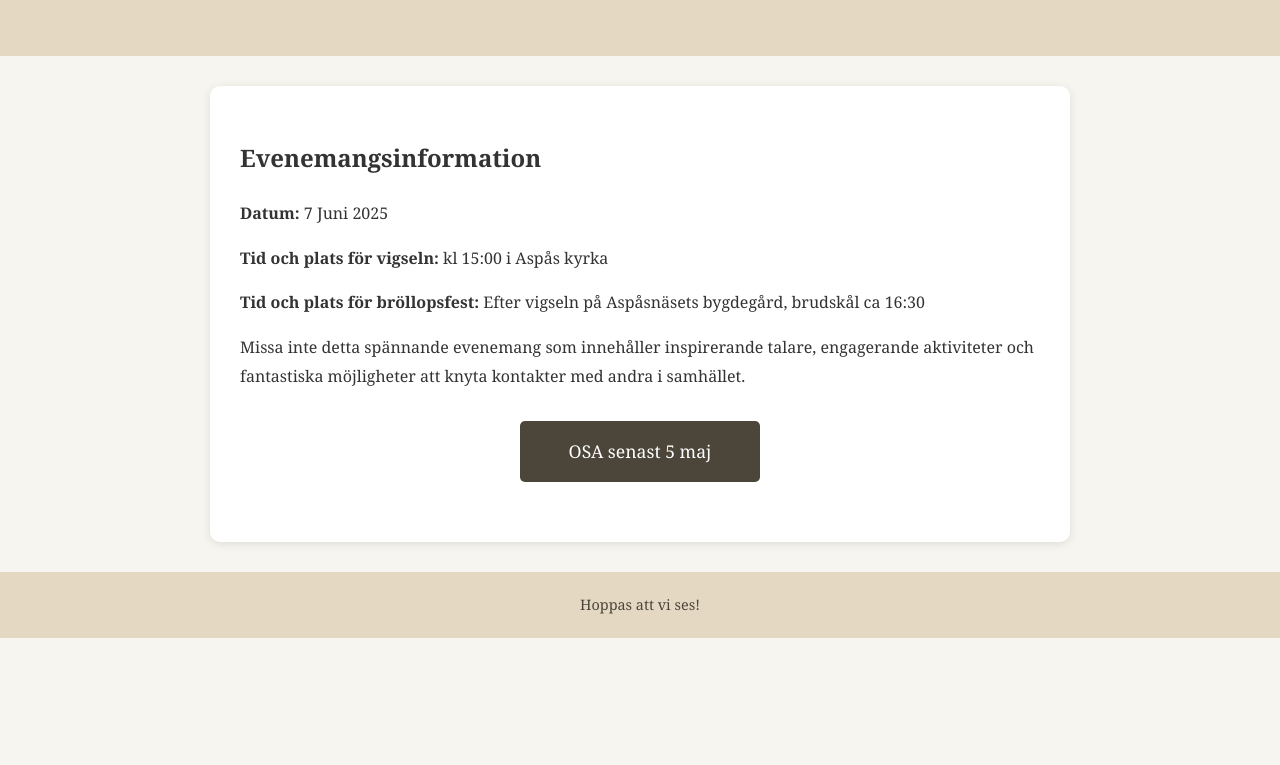
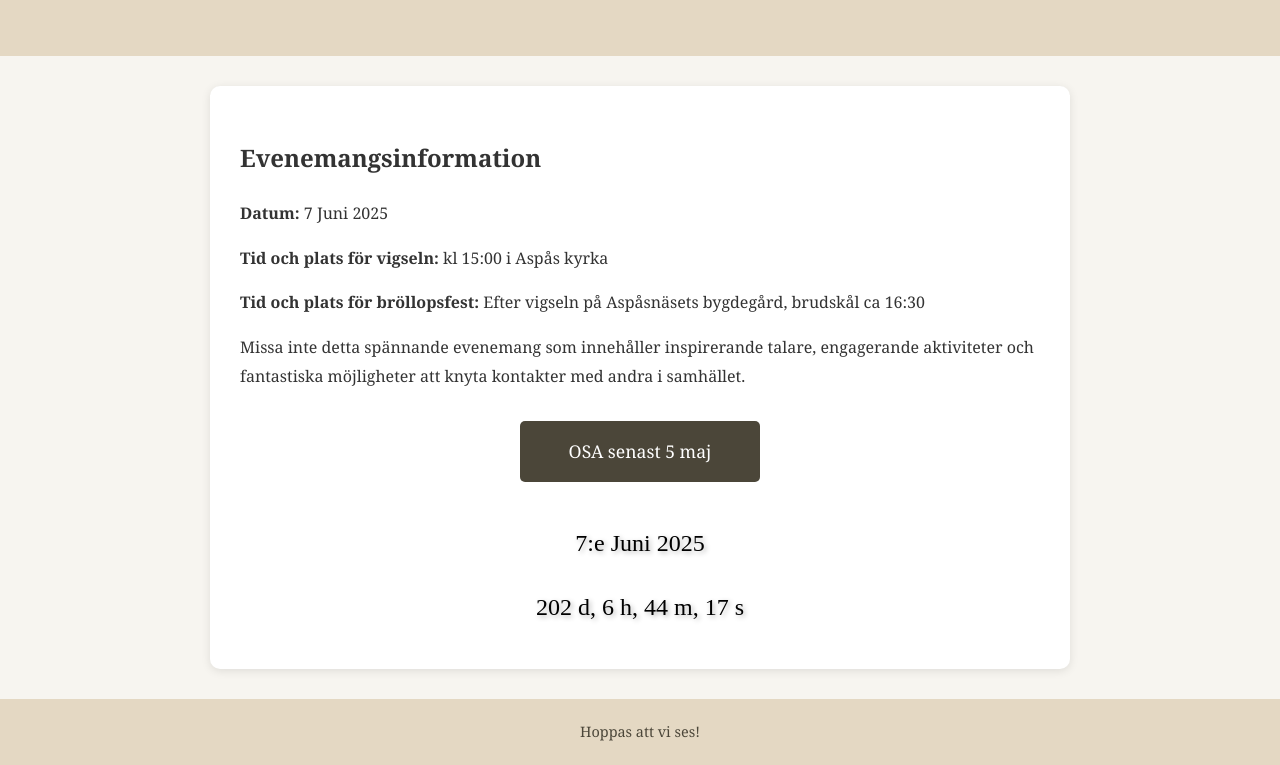
Before and after one commit to laslusen88/laslusen88.github.io, a plain HTML site: page bas.html in a window 1280 px wide. Shown: the part 160-925 px from the top of the page. Before the commit the page ends 800 px from the top, so only its background shows below. Drawn offline with Linux system fonts and the light colour scheme.

Commit message:
Update bas.html

```diff
--- a/bas.html
+++ b/bas.html
@@ -95,6 +95,53 @@
         </p>
     </div>
     <a href="#register" class="cta-button">OSA senast 5 maj</a>
+<div id="event-info">
+  <p id="event-date" class="styled-text">7:e Juni 2025</p>
+  <div id="countdown" class="styled-text"></div>
+</div>
+
+<style>
+  /* Shared styling for countdown and static text */
+  .styled-text {
+    font-family: 'Arial, sans-serif'; /* Font style */
+    font-size: 24px; /* Font size */
+    color: black; /* Black text color */
+    text-align: center; /* Center the text */
+    background-color: transparent; /* Transparent background */
+    text-shadow: 2px 2px 5px rgba(0, 0, 0, 0.3); /* Text shadow effect */
+    margin: auto; /* Center horizontally */
+    padding: 10px 0; /* Padding for spacing */
+  }
+</style>
+
+<script>
+  const targetDate = new Date('2025-06-07T00:00:00'); // Set your event date here
+
+  function updateCountdown() {
+    const now = new Date();
+    const diff = targetDate - now;
+
+    if (diff > 0) {
+      const days = Math.floor(diff / (1000 * 60 * 60 * 24));
+      const hours = Math.floor((diff / (1000 * 60 * 60)) % 24);
+      const minutes = Math.floor((diff / (1000 * 60)) % 60);
+      const seconds = Math.floor((diff / 1000) % 60);
+
+      document.getElementById('countdown').innerHTML = `
+        <span class="number">${days} d,</span>
+        <span class="number">${hours} h,</span>
+        <span class="number">${minutes} m,</span>
+        <span class="number">${seconds} s</span>
+      `;
+    } else {
+      document.getElementById('countdown').innerHTML = "<span class='text'>Eventet har börjat!</span>";
+    }
+  }
+
+  updateCountdown();
+  setInterval(updateCountdown, 1000);
+</script>
+
 </div>
 
 
```
